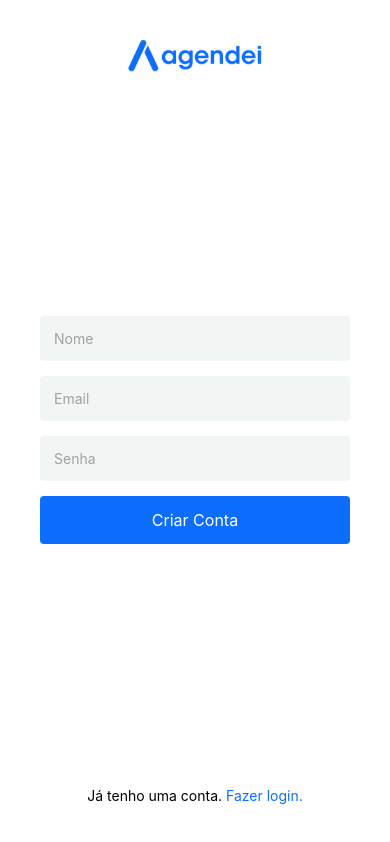
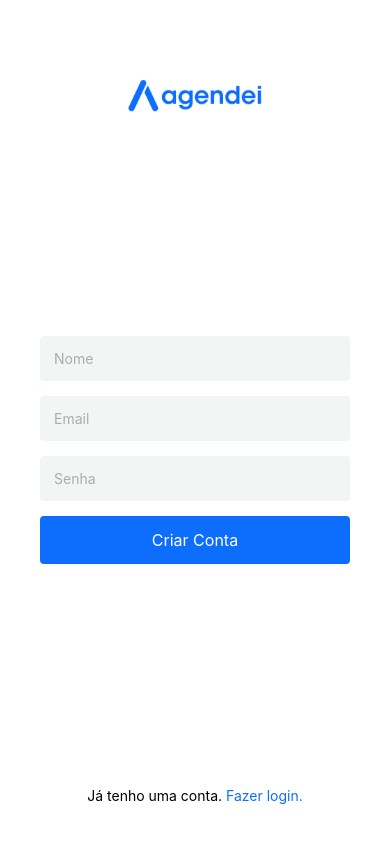
Before and after one commit to amosbarbato/agendei-mobile, a React Native app: screen /signup in a window 390 px wide. Built offline with nearby package versions, Linux system fonts and the light colour scheme; what react-native-calendars would draw is missing.

Commit message:
fix: correcting layout styles

```diff
--- a/src/components/appointment/style.ts
+++ b/src/components/appointment/style.ts
@@ -1,4 +1,3 @@
-import { appointments } from "@/constants/data";
 import { color, text } from "@/constants/theme";
 import { StyleSheet } from "react-native";
 
--- a/src/constants/theme.ts
+++ b/src/constants/theme.ts
@@ -1,8 +1,8 @@
 const color = {
   primary: "#0D6EFD",
   dark: "#323434",
-  darkGray: "#717F7F",
-  gray: "#A0A0A0",
+  darkGray: "#5B5B5B",
+  gray: "#ACACAC",
   ligthGray: "#E4E4E4",
   clean: "#F1F5F4",
   white: "#FFF",
--- a/src/screens/login/style.ts
+++ b/src/screens/login/style.ts
@@ -11,6 +11,7 @@ export const styles = StyleSheet.create({
   },
   containerLogo: {
     alignItems: "center",
+    marginTop: 40,
   },
   logo: {
     width: 140,
--- a/src/screens/main/home/style.ts
+++ b/src/screens/main/home/style.ts
@@ -4,8 +4,7 @@ import { StyleSheet } from "react-native";
 export const styles = StyleSheet.create({
   container: {
     backgroundColor: color.white,
-    paddingTop: 10,
-    paddingHorizontal: 20,
+    padding: 20,
     flex: 1
   },
   title: {
--- a/src/screens/main/profile/style.ts
+++ b/src/screens/main/profile/style.ts
@@ -4,6 +4,7 @@ import { StyleSheet } from "react-native";
 export const styles = StyleSheet.create({
   profile: {
     backgroundColor: color.white,
+    justifyContent: "space-between",
     flex: 1,
   },
   container: {
@@ -20,5 +21,8 @@ export const styles = StyleSheet.create({
   info: {
     fontSize: text.lg,
     color: color.darkGray
+  },
+  buttonContainer: {
+    padding: 20
   }
 })
--- a/src/screens/services/style.ts
+++ b/src/screens/services/style.ts
@@ -1,5 +1,5 @@
+import { StyleSheet } from "react-native";
 import { color, text } from "@/constants/theme";
-import { StyleSheet } from "react-native";
 
 export const styles = StyleSheet.create({
   container: {
@@ -9,7 +9,8 @@ export const styles = StyleSheet.create({
   banner: {
     backgroundColor: color.primary,
     alignItems: "center",
-    paddingVertical: 36,
+    paddingBottom: 36,
+    paddingTop: 18,
   },
   icon: {
     height: 80,
--- a/src/screens/signup/style.ts
+++ b/src/screens/signup/style.ts
@@ -11,6 +11,7 @@ export const styles = StyleSheet.create({
   },
   containerLogo: {
     alignItems: "center",
+    marginTop: 40
   },
   logo: {
     width: 140,
```
